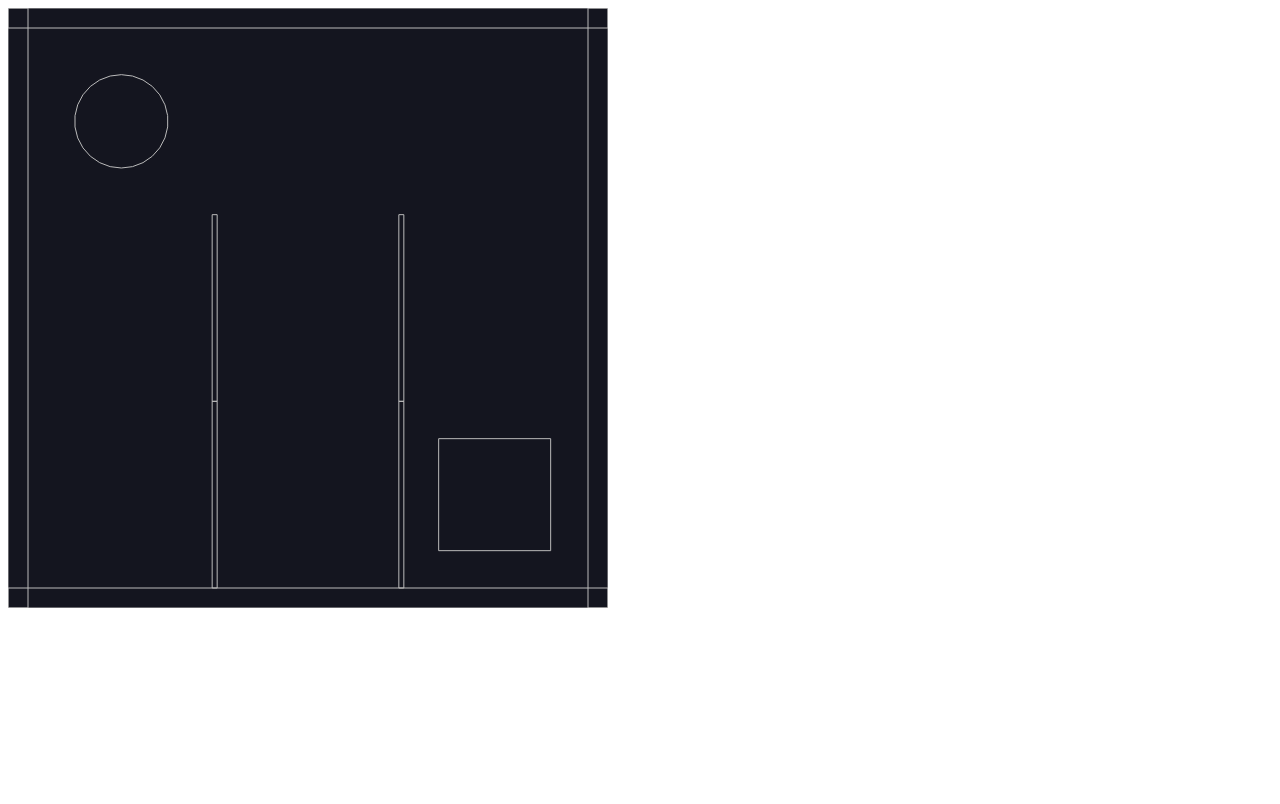
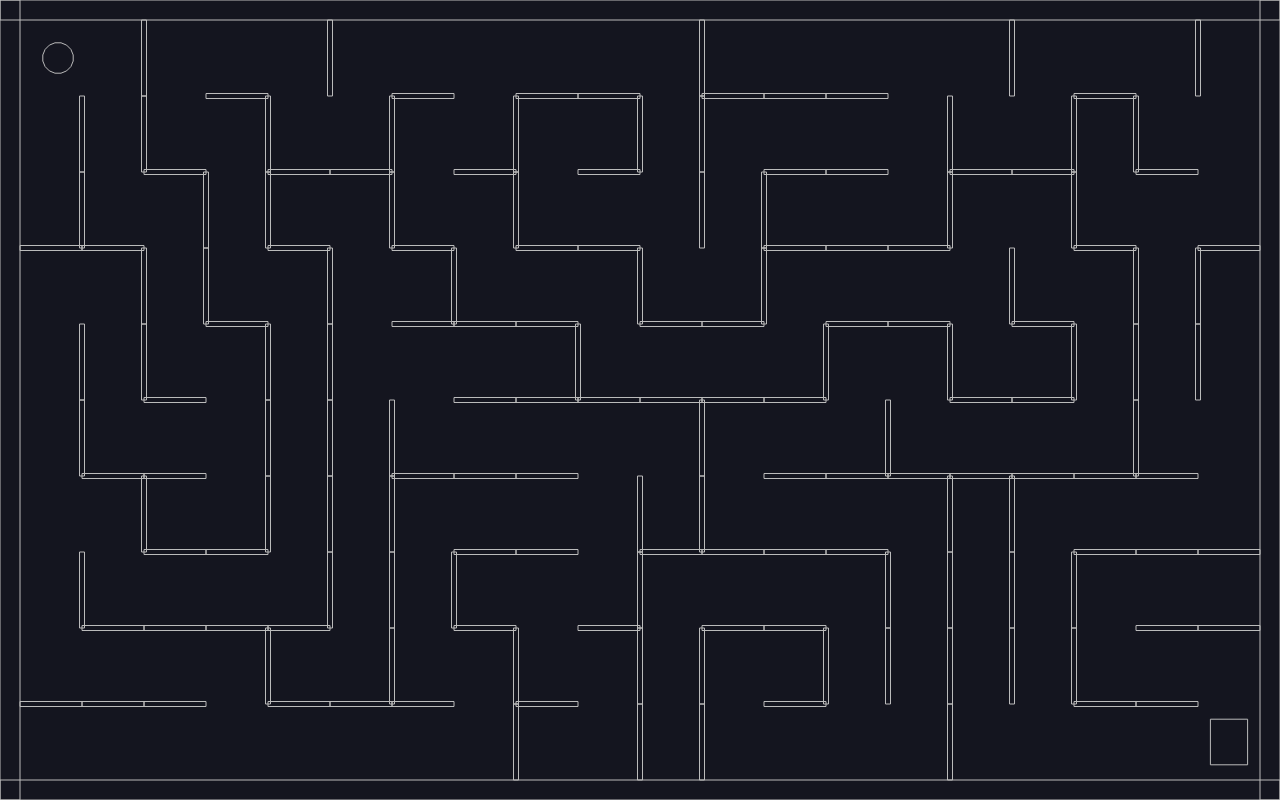
Before and after one commit to birukmade/maze-game, a website built with Vite: page index.html in a window 1280 px wide. Built offline with nearby package versions, Linux system fonts and the light colour scheme.

Commit message:
added support for rectangular maze apart from square

```diff
--- a/index.html
+++ b/index.html
@@ -1,10 +1,15 @@
-<!doctype html>
+<!DOCTYPE html>
 <html lang="en">
   <head>
     <meta charset="UTF-8" />
     <link rel="icon" type="image/svg+xml" href="/vite.svg" />
     <meta name="viewport" content="width=device-width, initial-scale=1.0" />
     <title>Vite + TS</title>
+    <style>
+      body {
+        margin: 0;
+      }
+    </style>
   </head>
   <body>
     <div id="app"></div>
--- a/src/main.ts
+++ b/src/main.ts
@@ -8,14 +8,15 @@ import Matter, {
   Events,
 } from "matter-js";
 
-const HEIGHT = 600;
-const WIDTH = 600;
+const HEIGHT = window.innerHeight;
+const WIDTH = window.innerWidth;
 const BORDER_WALL_THICKNESS = 20;
 const MAZE_WALL_THICKNESS = 5;
-const CELLS = 3;
+const HORIZONTAL_CELLS = 20;
+const VERTICAL_CELLS = 10;
 //total space for drawing cells = total width - space taken by bordewr walls on each side
-const CELL_WIDTH = (WIDTH - BORDER_WALL_THICKNESS * 2) / CELLS;
-const CELL_HEIGHT = (HEIGHT - BORDER_WALL_THICKNESS * 2) / CELLS;
+const CELL_WIDTH = (WIDTH - BORDER_WALL_THICKNESS * 2) / HORIZONTAL_CELLS;
+const CELL_HEIGHT = (HEIGHT - BORDER_WALL_THICKNESS * 2) / VERTICAL_CELLS;
 
 const engine = Engine.create();
 engine.gravity.y = 0;
@@ -72,21 +73,21 @@ const walls: Matter.Body[] = [
 World.add(world, walls);
 
 //Maze generation
-const grid: boolean[][] = Array(CELLS)
+const grid: boolean[][] = Array(VERTICAL_CELLS)
   .fill(null)
-  .map(() => Array(3).fill(false));
+  .map(() => Array(HORIZONTAL_CELLS).fill(false));
 
-const horizontals: boolean[][] = Array(CELLS - 1)
+const horizontals: boolean[][] = Array(VERTICAL_CELLS - 1)
   .fill(null)
-  .map(() => Array(CELLS).fill(false));
+  .map(() => Array(HORIZONTAL_CELLS).fill(false));
 
-const verticals: boolean[][] = Array(CELLS - 1)
+const verticals: boolean[][] = Array(HORIZONTAL_CELLS - 1)
   .fill(null)
-  .map(() => Array(CELLS).fill(false));
+  .map(() => Array(VERTICAL_CELLS).fill(false));
 
 //select a random cell from the grid
-const row: number = Math.floor(Math.random() * CELLS);
-const col: number = Math.floor(Math.random() * CELLS);
+const row: number = Math.floor(Math.random() * VERTICAL_CELLS);
+const col: number = Math.floor(Math.random() * HORIZONTAL_CELLS);
 
 const shuffle = <T>(arr: T[][]): T[][] => {
   let pointer = arr.length;
@@ -127,9 +128,9 @@ const stepThroughCell = (row: number, col: number) => {
       //filter out of bound neighbors
       if (
         (nextRow as number) < 0 ||
-        (nextRow as number) >= CELLS ||
+        (nextRow as number) >= VERTICAL_CELLS ||
         (nextColumn as number) < 0 ||
-        (nextColumn as number) >= CELLS
+        (nextColumn as number) >= HORIZONTAL_CELLS
       ) {
         continue;
       }
```
